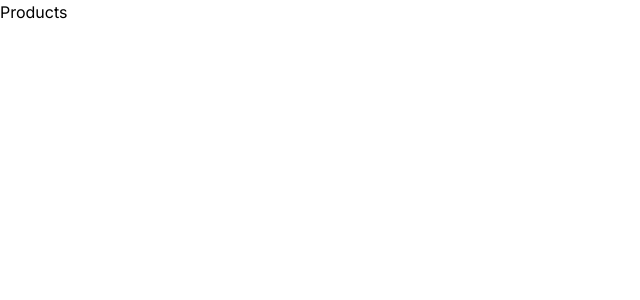
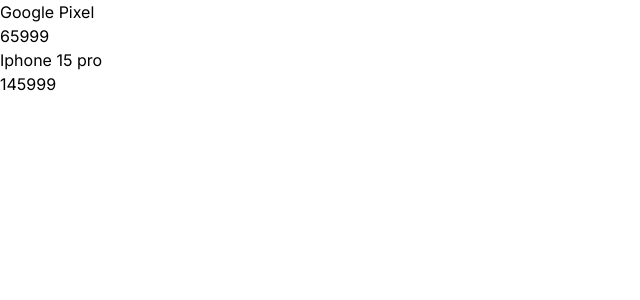
Before and after one commit to akhil-haridas/next-js-basics, a Next.js app: page /products in a window 1280 px wide. Shown: the top 300 px of the page, without its empty margins (0-640 px from the left). Built offline with nearby package versions, Linux system fonts and the light colour scheme.

Commit message:
products map

```diff
--- a/app/products/page.tsx
+++ b/app/products/page.tsx
@@ -1,8 +1,14 @@
+import { products } from '@/utils/constants'
 import React from 'react'
 
 function Products() {
   return (
-    <div>Products</div>
+      <div>{products.map((product) => (
+          <div key={product.id}>
+              <h1>{product.name}</h1>
+              <h2>{ product.price }</h2>
+          </div>
+      ))}</div>
   )
 }
 
```
